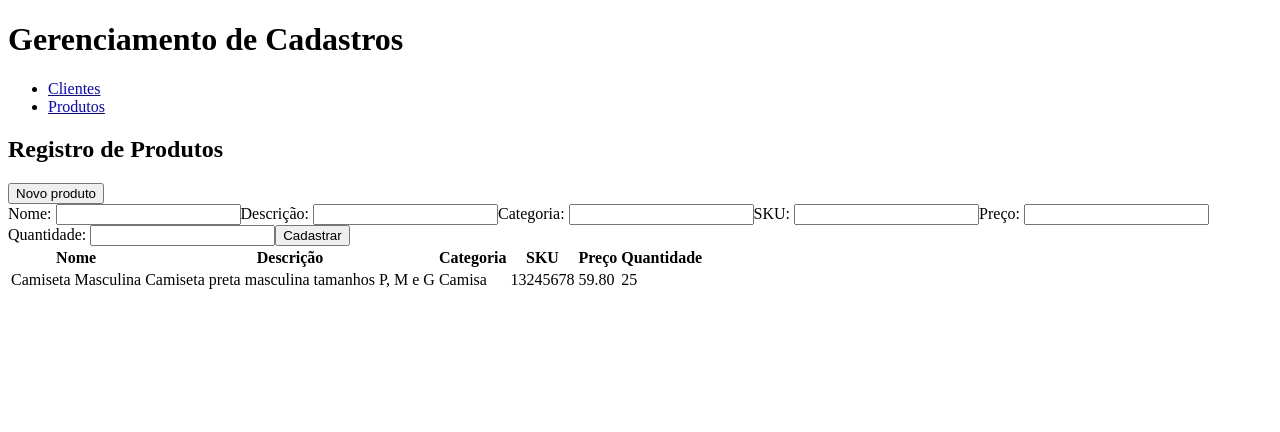
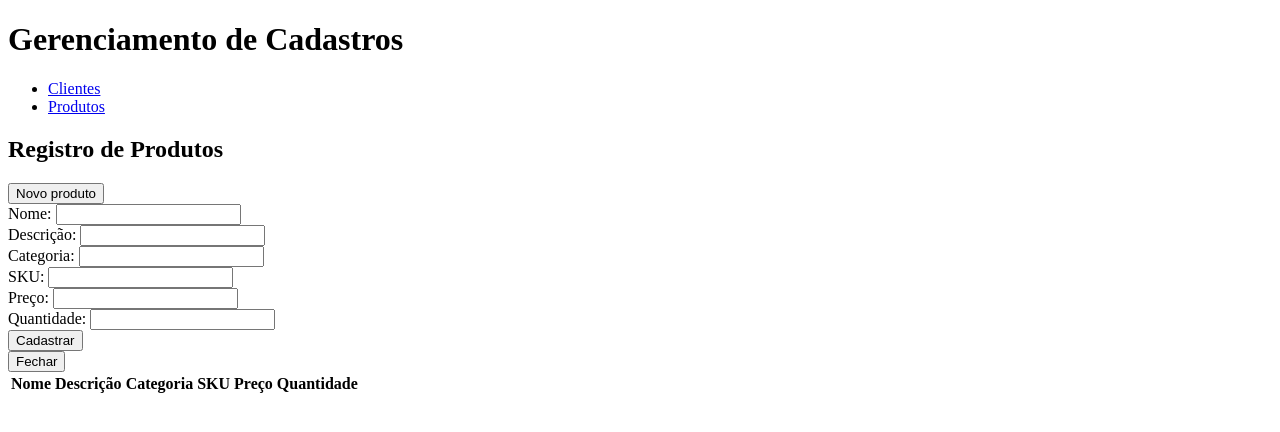
Before and after one commit to guilhermanosilva/inventario-produtos-reactjs, a React (Create React App) app: page /product in a window 1280 px wide. Both pictures are taken after a click on the button "Novo produto". Shown: the top 432 px of the page. Built offline with nearby package versions, Linux system fonts and the light colour scheme; the HTML template or start-up script is replaced by a standard one.

Commit message:
feat: initial register product

```diff
--- a/src/components/FormProduct/index.jsx
+++ b/src/components/FormProduct/index.jsx
@@ -1,47 +1,103 @@
-function FormProduct() {
+import { useForm } from "react-hook-form";
+
+function FormProduct(props) {
+  const { register, handleSubmit } = useForm();
+
+  function saveInLocalStorage(data) {
+    const storageProducts = localStorage.getItem("products");
+
+    if (!storageProducts) {
+      const products = [data];
+      localStorage.setItem("products", JSON.stringify(products));
+      return;
+    }
+
+    const products = JSON.parse(storageProducts);
+    products.push(data);
+    localStorage.setItem("products", JSON.stringify(products));
+  }
+
+  function handleModal() {
+    props.handleModalFromForm();
+  }
+
+  const onSubmit = (data) => {
+    saveInLocalStorage(data);
+    props.setProductData(data);
+  };
+
   return (
     <div>
-      <form>
+      <form onSubmit={handleSubmit(onSubmit)}>
+        <div>
           <label htmlFor="input-product-name">Nome: </label>
-        <input type="text" name="name" id="input-product-name" title="Name" />
+          <input
+            {...register("name")}
+            type="text"
+            name="name"
+            id="input-product-name"
+            title="Name"
+          />
+        </div>
 
+        <div>
           <label htmlFor="input-product-description">Descrição: </label>
           <input
+            {...register("description")}
             type="text"
             name="description"
             id="input-product-description"
             title="Description"
           />
+        </div>
 
+        <div>
           <label htmlFor="input-product-category">Categoria: </label>
           <input
+            {...register("category")}
             type="text"
             name="category"
             id="input-product-category"
             title="Category"
           />
+        </div>
 
+        <div>
           <label htmlFor="input-product-sku">SKU: </label>
-        <input type="number" name="sku" id="input-product-sku" title="SKU" />
+          <input
+            {...register("sku")}
+            type="number"
+            name="sku"
+            id="input-product-sku"
+            title="SKU"
+          />
+        </div>
 
+        <div>
           <label htmlFor="input-product-price">Preço: </label>
           <input
+            {...register("price")}
             type="number"
             name="price"
             id="input-product-price"
             title="Price"
           />
+        </div>
 
+        <div>
           <label htmlFor="input-product-quantity">Quantidade: </label>
           <input
+            {...register("quantity")}
             type="number"
             name="quantity"
             id="input-product-quantity"
             title="Quantity"
           />
+        </div>
 
         <button>Cadastrar</button>
       </form>
+      <button onClick={handleModal}>Fechar</button>
     </div>
   );
 }
--- a/src/pages/Product/index.jsx
+++ b/src/pages/Product/index.jsx
@@ -1,15 +1,24 @@
-import { useState } from "react";
+import { useEffect, useState } from "react";
 
 import FormProduct from "../../components/FormProduct";
 import Header from "../../components/Header";
 
 function Product() {
   const [isModal, setIsModal] = useState(false);
+  const [localProducts, setLocalProducts] = useState([]);
 
   function handleModal() {
     !isModal ? setIsModal(true) : setIsModal(false);
-    console.log(isModal);
   }
+
+  function setProductFromLocalStorage(data) {
+    setLocalProducts((prev) => [...prev, data]);
+  }
+
+  useEffect(() => {
+    const products = JSON.parse(localStorage.getItem("products"));
+    if (products !== null) setLocalProducts(products);
+  }, []);
 
   return (
     <div>
@@ -17,7 +26,14 @@ function Product() {
       <h2>Registro de Produtos</h2>
 
       <button onClick={handleModal}>Novo produto</button>
-      {isModal ? <FormProduct /> : ""}
+      {isModal ? (
+        <FormProduct
+          setProductData={setProductFromLocalStorage}
+          handleModalFromForm={handleModal}
+        />
+      ) : (
+        ""
+      )}
 
       <table>
         <thead>
@@ -31,14 +47,16 @@ function Product() {
           </tr>
         </thead>
         <tbody>
-          <tr>
-            <td>Camiseta Masculina</td>
-            <td>Camiseta preta masculina tamanhos P, M e G</td>
-            <td>Camisa</td>
-            <td>13245678</td>
-            <td>59.80</td>
-            <td>25</td>
-          </tr>
+          {localProducts?.map((product) => (
+            <tr key={product.sku}>
+              <td>{product.name}</td>
+              <td>{product.description}</td>
+              <td>{product.category}</td>
+              <td>{product.sku}</td>
+              <td>{product.price}</td>
+              <td>{product.quantity}</td>
+            </tr>
+          ))}
         </tbody>
       </table>
     </div>
```
Lines whose indentation alone changed are shown as unchanged.
